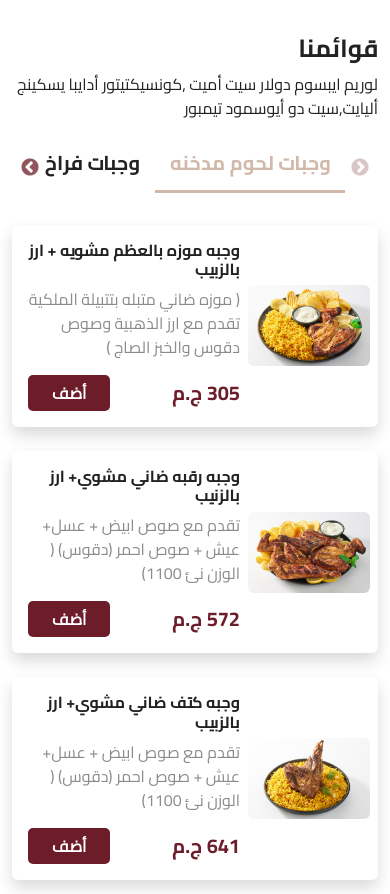
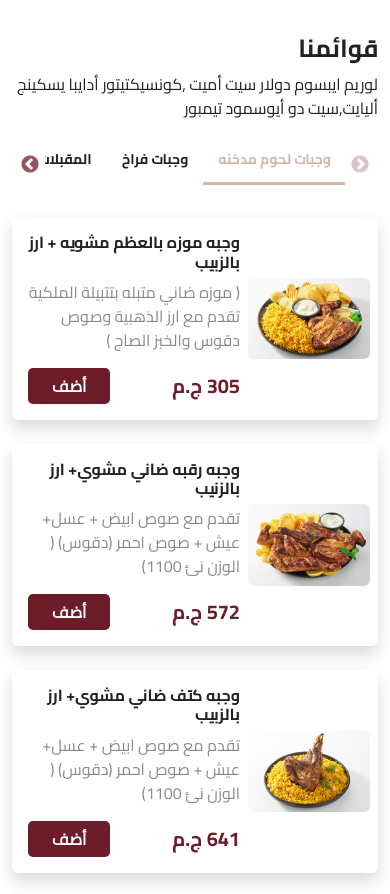
Before and after one commit to Moamen236/restaurant-system, a plain HTML site: page index.html in a window 390 px wide. Shown: the part 780-1674 px from the top of the page. Drawn offline with nearby package versions, Linux system fonts and the light colour scheme.

Commit message:
some edit

```diff
--- a/assets/css/styles.css
+++ b/assets/css/styles.css
@@ -389,4 +389,8 @@ section{
         margin-right: auto;
         margin-left: auto;
     }
+
+    .menu-items h5 {
+        font-size: 14px;
+    }
 }
--- a/assets/js/script.js
+++ b/assets/js/script.js
@@ -51,7 +51,7 @@ $(function () {
             {
                 breakpoint: 600,
                 settings: {
-                    slidesToShow: 3,
+                    slidesToShow: 2,
                     slidesToScroll: 1
                 }
             },
```
